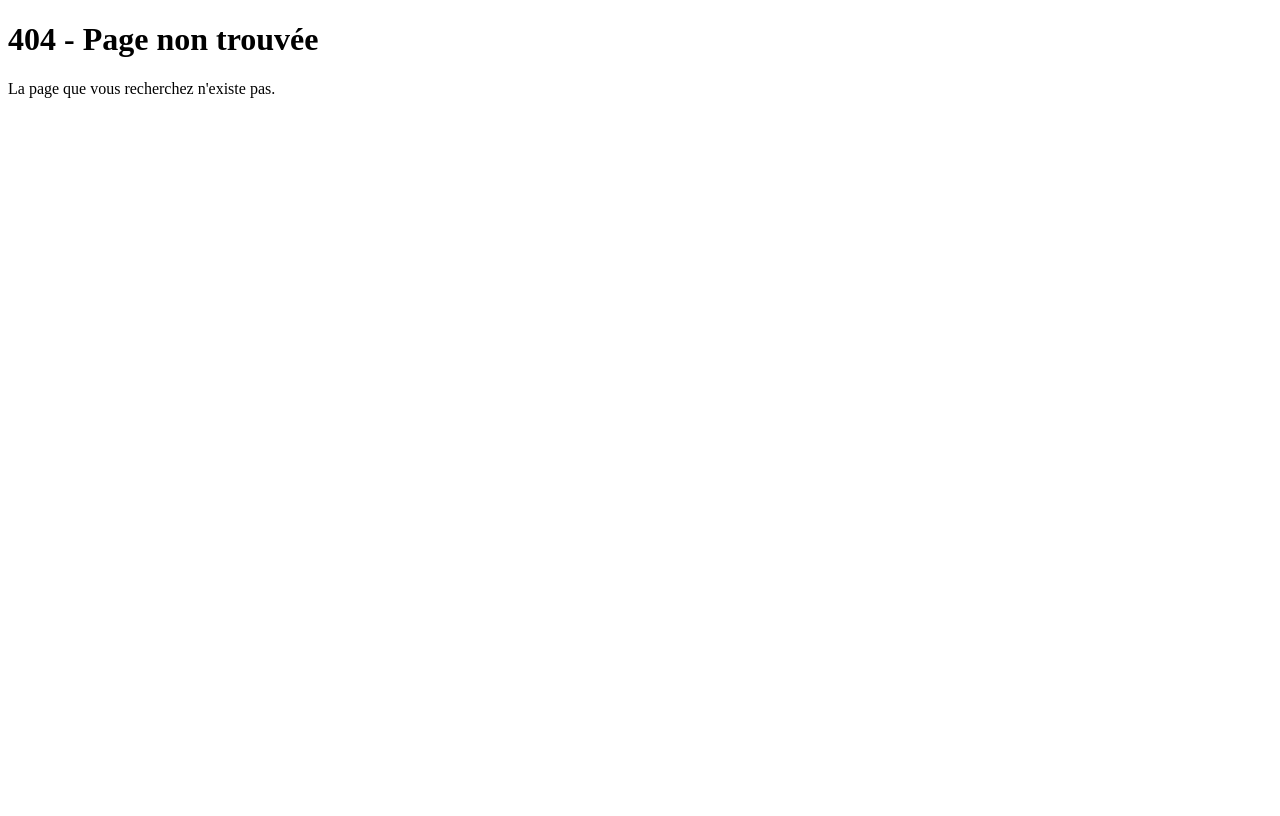
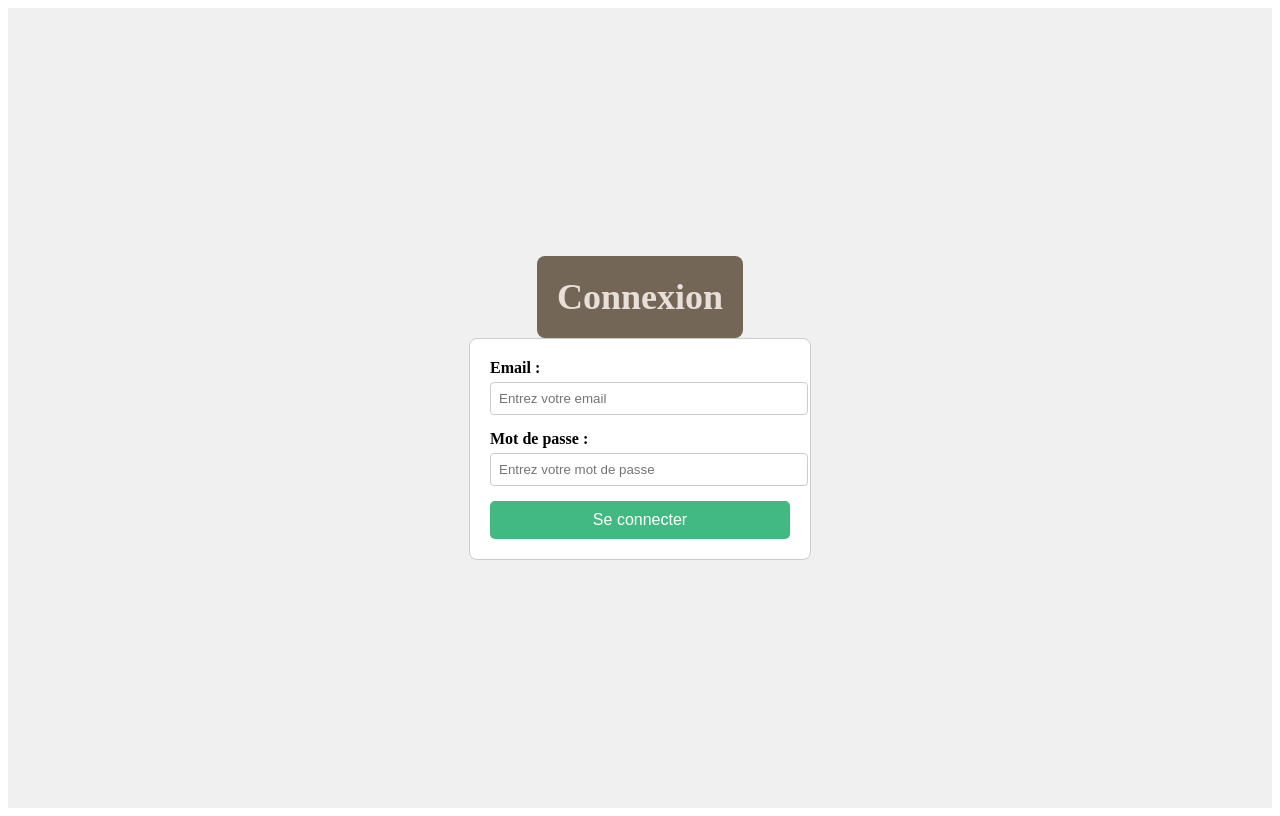
Before and after one commit to pravinwijay/annuaire-entreprise, a Vue app: page /#/login in a window 1280 px wide. Before the commit this address had no page. Built offline with nearby package versions, Linux system fonts and the light colour scheme.

Commit message:
création de compte + modif vue

```diff
--- a/src/components/Accueil.vue
+++ b/src/components/Accueil.vue
@@ -2,9 +2,9 @@
   <div class="accueil-container">
     <!-- Barre de navigation occupant toute la largeur -->
     <div class="navbar">
-      <button @click="goToRoute('/liste-entreprises')">Entreprise</button>
-      <button class="center" @click="goToRoute('/mes-avis')">Mes Avis</button>
-      <button @click="goToRoute('/mon-compte')">Mon compte</button>
+      <button @click="goToRoute('/liste-entreprises')">ENTREPRISE</button>
+      <button class="center" @click="goToRoute('/mes-avis')">MES AVIS</button>
+      <button @click="goToRoute('/mon-compte')">MON COMPTE</button>
     </div>
 
     <!-- Contenu principal divisé en deux : texte à gauche et image à droite -->
@@ -20,7 +20,7 @@
 
       <div class="right-side">
         <img
-          src="https://www.africatopsuccess.com/wp-content/uploads/2017/01/kaaris-la-tracklist-de-or-noir-reedition-jpg.jpg"
+          src="https://ceoworld.biz/wp-content/uploads/2019/06/Apple.jpg"
           alt="Image d'accueil"
         />
       </div>
@@ -53,10 +53,11 @@ const goToRoute = (route) => {
   display: flex;
   justify-content: space-between;
   align-items: center;
-  padding: 10px 20px;
+  padding: 20px 40px; /* Taille doublée */
   background-color: #746657;
   width: 100%;
   box-sizing: border-box;
+  font-size: 1.5rem; /* Taille du texte plus grande */
 }
 
 .navbar button {
@@ -64,13 +65,15 @@ const goToRoute = (route) => {
   border: none;
   background-color: transparent;
   color: #e7dfd8;
-  font-size: 16px;
+  font-size: 18px;
+  font-weight: bold; /* Texte en gras */
+  text-transform: uppercase; /* Texte en majuscules */
   cursor: pointer;
 }
 
 .navbar button:hover {
   background-color: transparent;
-  color: #e7dfd8;
+  color: #ffffff; /* Changement de couleur au survol */
 }
 
 .navbar .center {
--- a/src/components/ListeEntreprises.vue
+++ b/src/components/ListeEntreprises.vue
@@ -1,23 +1,21 @@
 <template>
   <div class="entreprise-container">
     <PageHeader title="Liste des Entreprises" />
-
-      <!-- Zone de filtre pour le secteur -->
-      <div class="filters">
-        <input
-          type="text"
-          v-model="sectorFilter"
-          placeholder="Filtrer par secteur"
-          class="filter-input"
-        />
-      </div>
 
     <!-- Tableau des entreprises -->
     <table class="enterprise-table">
       <thead>
         <tr>
           <th>Nom</th>
-            <th>Secteur</th>
+          <th>
+            Secteur
+            <input
+              type="text"
+              v-model="sectorFilter"
+              placeholder="Filtrer"
+              class="filter-input"
+            />
+          </th>
           <th>Ville</th>
           <th>En savoir plus</th>
         </tr>
@@ -70,19 +68,6 @@
   background-color: #e7dfd8;
 }
 
-  .filters {
-    display: flex;
-    justify-content: center;
-    margin-bottom: 20px;
-  }
-
-  .filter-input {
-    padding: 8px 12px;
-    border: 1px solid #ccc;
-    border-radius: 5px;
-    width: 200px;
-  }
-
 .enterprise-table {
   width: 100%;
   border-collapse: collapse;
@@ -93,15 +78,26 @@
 .enterprise-table td {
   border: 1px solid #746657;
   padding: 12px;
+  text-align: left;
 }
 
 .enterprise-table th {
   background-color: #746657;
   color: #e7dfd8;
+  position: relative;
 }
 
 .enterprise-table tr:nth-child(even) {
   background-color: #f9f9f9;
+}
+
+.filter-input {
+  margin-top: 5px;
+  width: 90%;
+  padding: 5px;
+  border: 1px solid #ccc;
+  border-radius: 4px;
+  font-size: 12px;
 }
 
 button {
@@ -109,5 +105,11 @@
   background-color: #42b983;
   color: white;
   border-radius: 5px;
+  border: none;
+  cursor: pointer;
+}
+
+button:hover {
+  background-color: #36a378;
 }
 </style>
--- a/src/components/Login.vue
+++ b/src/components/Login.vue
@@ -1,96 +1,125 @@
+<template>
+  <div class="login-container">
+    <PageHeader title="Connexion" />
+
+    <form @submit.prevent="login">
+      <div class="form-group">
+        <label for="email">Email :</label>
+        <input
+          type="email"
+          id="email"
+          v-model="email"
+          placeholder="Entrez votre email"
+          required
+        />
+      </div>
+      <div class="form-group">
+        <label for="password">Mot de passe :</label>
+        <input
+          type="password"
+          id="password"
+          v-model="password"
+          placeholder="Entrez votre mot de passe"
+          required
+        />
+      </div>
+      <button type="submit">Se connecter</button>
+      <p v-if="errorMessage" class="error-message">{{ errorMessage }}</p>
+    </form>
+  </div>
+</template>
+
 <script setup>
-import { ref } from 'vue';
+import PageHeader from "@/components/PageHeader.vue";
+import { ref } from "vue";
+import { useRouter } from "vue-router";
 
-const email = ref('');
-const password = ref('');
-const errorMessage = ref('');
+const email = ref("");
+const password = ref("");
+const errorMessage = ref("");
+const router = useRouter();
 
-// Fonction de gestion du login
 const login = async () => {
   try {
-    const response = await fetch('/api/login', {
-      method: 'POST',
-      headers: { 'Content-Type': 'application/json' },
+    const response = await fetch("/api/login", {
+      method: "POST",
+      headers: { "Content-Type": "application/json" },
       body: JSON.stringify({ email: email.value, password: password.value }),
     });
 
     if (!response.ok) {
-      throw new Error('Login failed. Check your credentials.');
+      throw new Error("Email ou mot de passe incorrect.");
     }
 
     const data = await response.json();
-    alert('Login successful! Token: ' + data.token); // Vous pouvez utiliser un token pour authentifier l'utilisateur
-    window.location.hash = '#/accueil'; // Redirection vers la page d'accueil
+
+    localStorage.setItem("authToken", data.token);
+    localStorage.setItem("userRole", data.role); // "admin" ou "user"
+
+    if (data.role === "admin") {
+      router.push("/liste-entreprises");
+    } else {
+      router.push("/accueil");
+    }
   } catch (error) {
     errorMessage.value = error.message;
   }
 };
 </script>
 
-<template>
-  <div class="login-container">
-    <h1>Connexion</h1>
-    <form @submit.prevent="login">
-      <div>
-        <label for="email">Email :</label>
-        <input type="email" id="email" v-model="email" required />
-      </div>
-      <div>
-        <label for="password">Mot de passe :</label>
-        <input type="password" id="password" v-model="password" required />
-      </div>
-      <button type="submit">Se connecter</button>
-      <p v-if="errorMessage" style="color: red;">{{ errorMessage }}</p>
-    </form>
-  </div>
-</template>
-
 <style scoped>
 .login-container {
-  background-color: #e7dfd8;
+  display: flex;
+  flex-direction: column;
+  align-items: center;
+  justify-content: center;
   height: 100vh;
-  display: flex;
-  justify-content: center;
-  align-items: center;
-  flex-direction: column;
-  text-align: center;
+  background-color: #f0f0f0;
 }
 
 form {
-  max-width: 300px;
+  background: white;
   padding: 20px;
   border: 1px solid #ccc;
   border-radius: 8px;
+  max-width: 300px;
+  width: 100%;
 }
 
-form div {
-  margin-bottom: 10px;
+.form-group {
+  margin-bottom: 15px;
 }
 
-form label {
+label {
   display: block;
   margin-bottom: 5px;
+  font-weight: bold;
 }
 
-form input {
+input {
   width: 100%;
   padding: 8px;
-  margin-top: 5px;
   border: 1px solid #ccc;
   border-radius: 4px;
 }
 
-form button {
-  margin-top: 10px;
-  padding: 10px 20px;
+button {
+  width: 100%;
+  padding: 10px;
   background-color: #42b983;
   color: white;
   border: none;
   border-radius: 5px;
+  font-size: 16px;
   cursor: pointer;
 }
 
-form button:hover {
+button:hover {
   background-color: #36a378;
 }
+
+.error-message {
+  color: red;
+  margin-top: 10px;
+}
 </style>
--- /dev/null
+++ b/src/components/NewCompte.vue
@@ -0,0 +1,136 @@
+<template>
+    <div class="new-compte-container">
+      <PageHeader title="Créer un compte" />
+
+      <form @submit.prevent="createAccount">
+        <div class="form-group">
+          <label for="email">Email :</label>
+          <input
+            type="email"
+            id="email"
+            v-model="email"
+            placeholder="Entrez un email"
+            required
+          />
+        </div>
+        <div class="form-group">
+          <label for="password">Mot de passe :</label>
+          <input
+            type="password"
+            id="password"
+            v-model="password"
+            placeholder="Entrez un mot de passe"
+            required
+          />
+        </div>
+        <div class="form-group">
+          <label for="role">Rôle :</label>
+          <select id="role" v-model="role" required>
+            <option value="user">Utilisateur</option>
+            <option value="admin">Administrateur</option>
+          </select>
+        </div>
+        <button type="submit">Créer un compte</button>
+      </form>
+
+      <p v-if="successMessage" class="success-message">{{ successMessage }}</p>
+      <p v-if="errorMessage" class="error-message">{{ errorMessage }}</p>
+    </div>
+  </template>
+
+  <script setup>
+  import PageHeader from "@/components/PageHeader.vue";
+  import { ref } from "vue";
+
+  const email = ref("");
+  const password = ref("");
+  const role = ref("user");
+  const successMessage = ref("");
+  const errorMessage = ref("");
+
+  const createAccount = async () => {
+    try {
+      const response = await fetch("/api/create-account", {
+        method: "POST",
+        headers: { "Content-Type": "application/json" },
+        body: JSON.stringify({ email: email.value, password: password.value, role: role.value }),
+      });
+
+      if (!response.ok) {
+        throw new Error("Erreur lors de la création du compte.");
+      }
+
+      successMessage.value = "Compte créé avec succès.";
+      email.value = "";
+      password.value = "";
+      role.value = "user";
+    } catch (error) {
+      errorMessage.value = error.message;
+    }
+  };
+  </script>
+
+  <style scoped>
+  .new-compte-container {
+    display: flex;
+    flex-direction: column;
+    align-items: center;
+    justify-content: center;
+    height: 100vh;
+    background-color: #f0f0f0;
+  }
+
+  form {
+    background: white;
+    padding: 20px;
+    border: 1px solid #ccc;
+    border-radius: 8px;
+    max-width: 300px;
+    width: 100%;
+  }
+
+  .form-group {
+    margin-bottom: 15px;
+  }
+
+  label {
+    display: block;
+    margin-bottom: 5px;
+    font-weight: bold;
+  }
+
+  input,
+  select {
+    width: 100%;
+    padding: 8px;
+    border: 1px solid #ccc;
+    border-radius: 4px;
+  }
+
+  button {
+    width: 100%;
+    padding: 10px;
+    background-color: #42b983;
+    color: white;
+    border: none;
+    border-radius: 5px;
+    font-size: 16px;
+    cursor: pointer;
+  }
+
+  button:hover {
+    background-color: #36a378;
+  }
+
+  .success-message {
+    color: green;
+    margin-top: 10px;
+    font-weight: bold;
+  }
+
+  .error-message {
+    color: red;
+    margin-top: 10px;
+    font-weight: bold;
+  }
+  </style>
```
Also changed, not shown: src/router/router.js (+6 -1 lines). Lines whose indentation alone changed are shown as unchanged.
